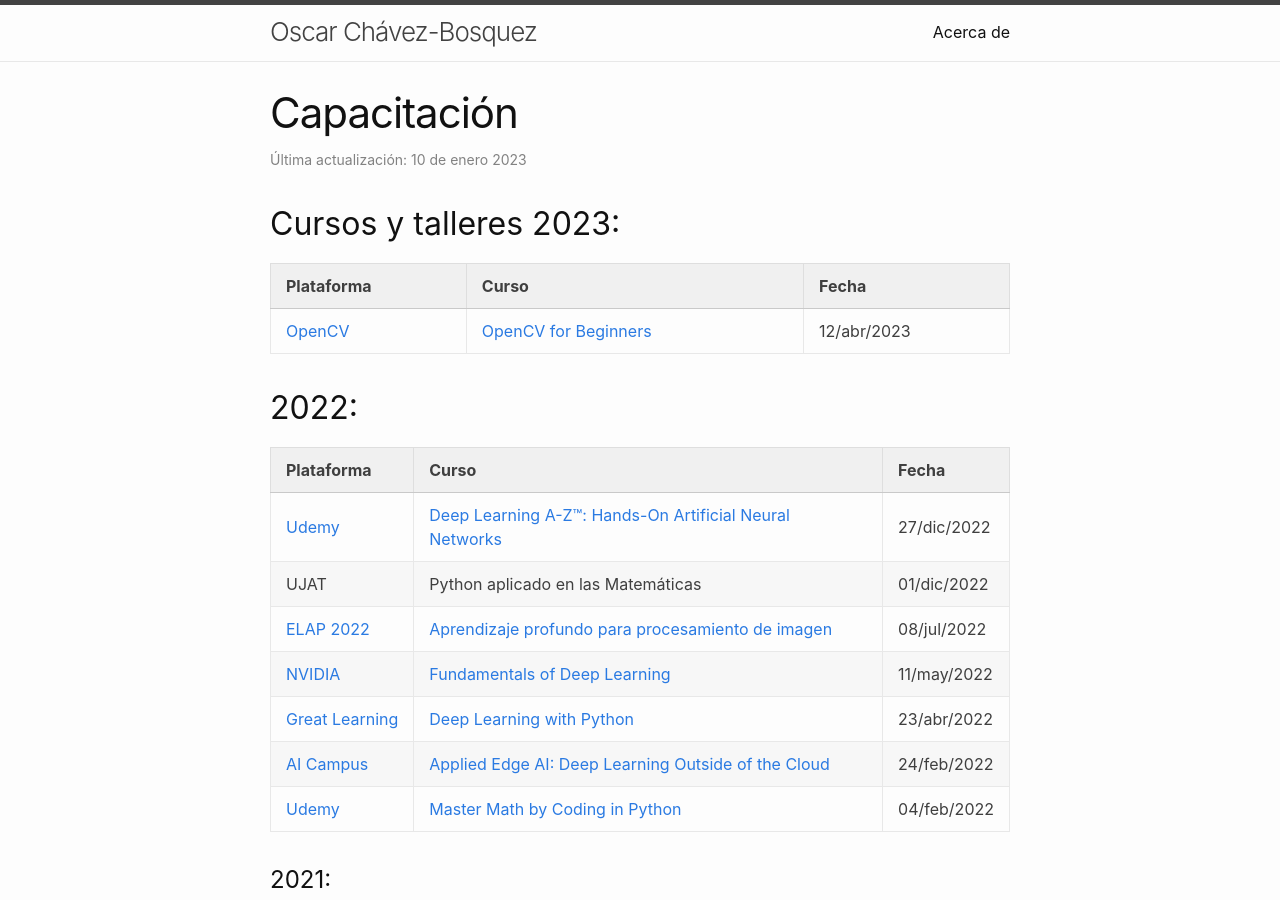
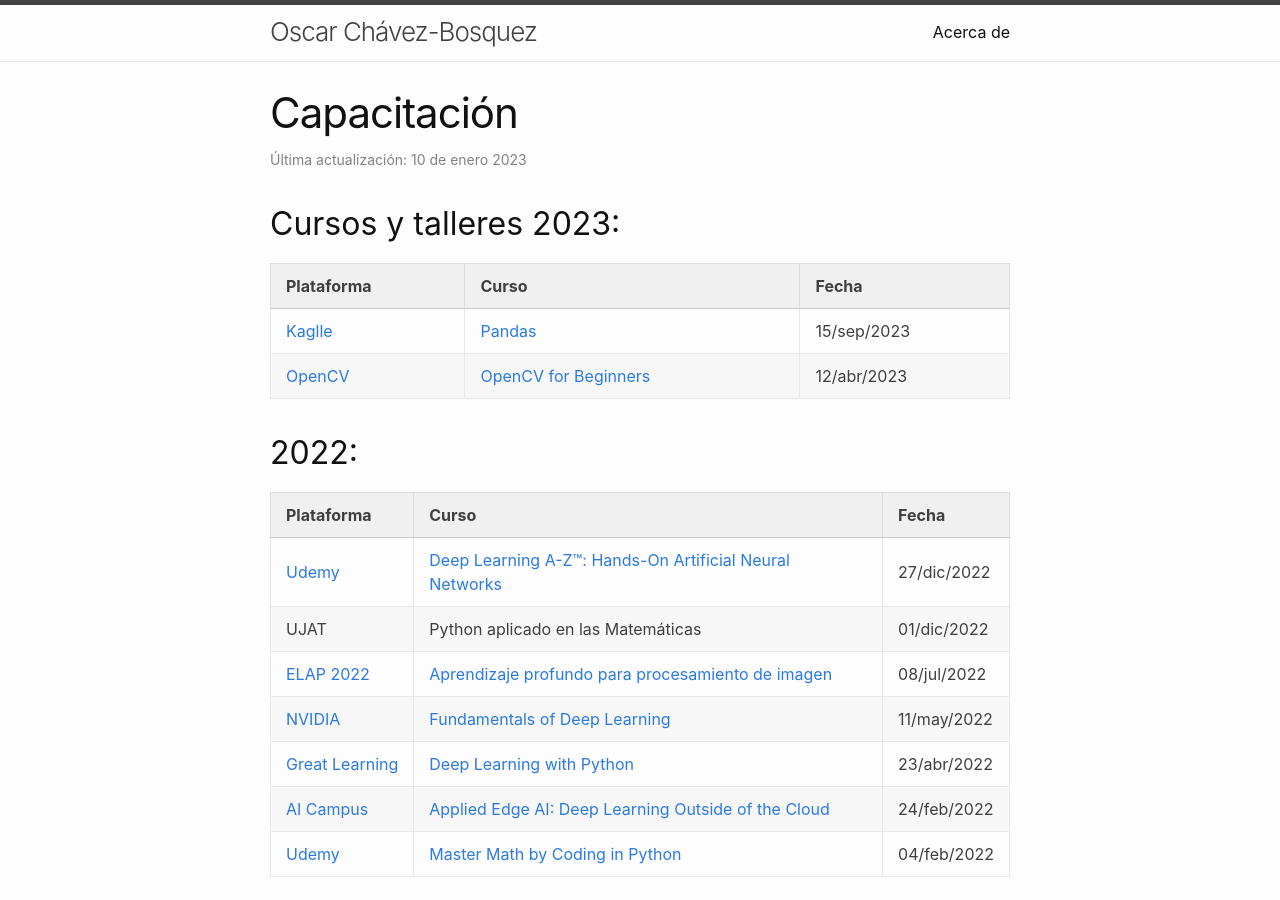
Before and after one commit to chavezbosquez/chavezbosquez.github.io, a Jekyll site: the page built from personal/cursos.markdown, in a window 1280 px wide and 900 px high. Built offline with Jekyll 4.4.1, drawn with Linux system fonts in a browser that asks for light colours.

Commit message:
Capacitación

```diff
--- a/personal/cursos.markdown
+++ b/personal/cursos.markdown
@@ -10,6 +10,7 @@ date     : 2023-01-10 15:52:00 -0600
 
 | Plataforma | Curso | Fecha |
 | --- | --- | ---|
+| [Kaglle](https://www.kaggle.com/learn/pandas){:target="_blank"} | [Pandas](https://www.kaggle.com/learn/certification/chavezbosquez/pandas){:target="_blank"} | 15/sep/2023 <!-- 4h --> |
 | [OpenCV](https://opencv.org/course-opencv-for-beginners/){:target="_blank"} | [OpenCV for Beginners](https://courses.opencv.org/certificates/ba58915597f444828aacc0acabab8a04){:target="_blank"} | 12/abr/2023 <!-- 30h --> |
 
 
```
